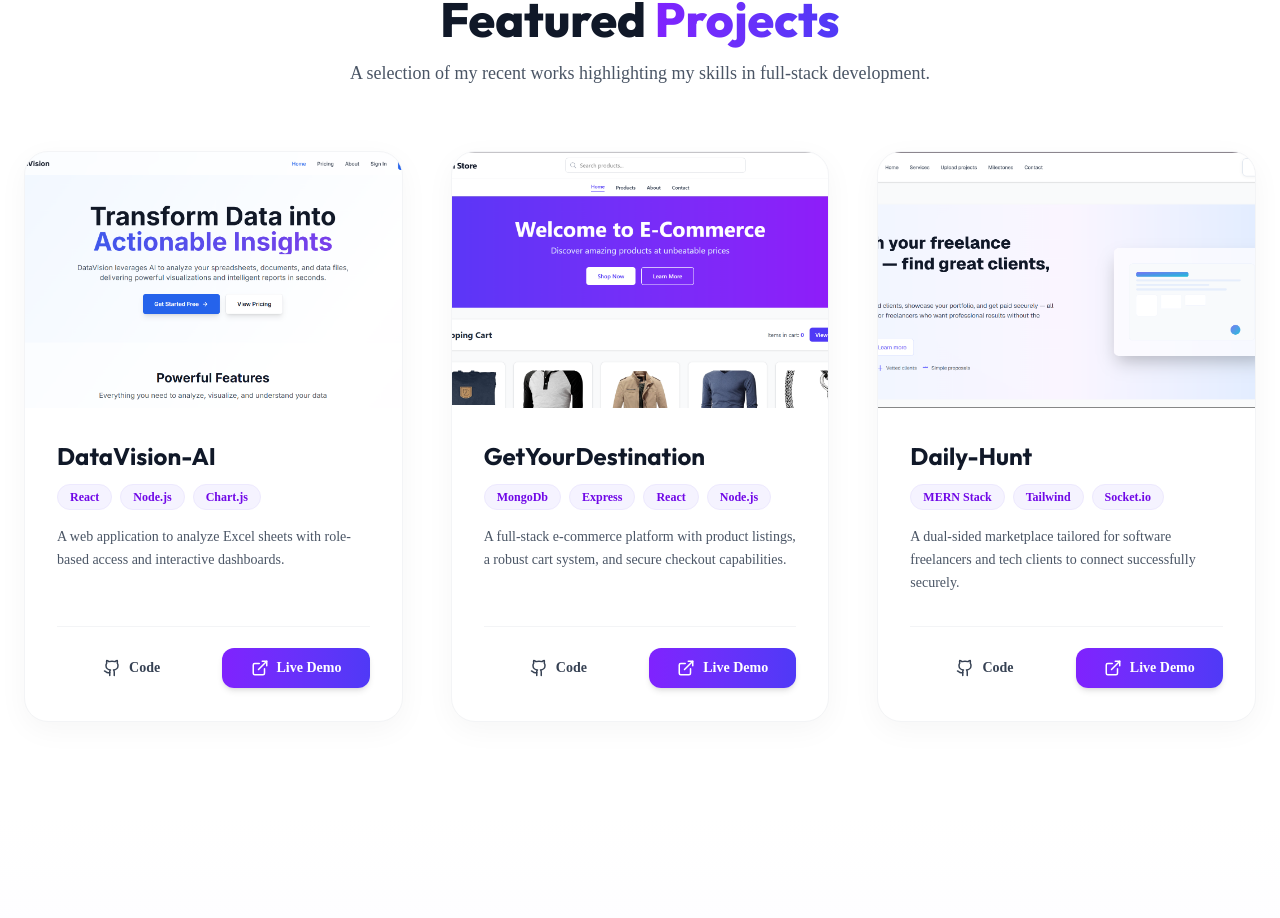
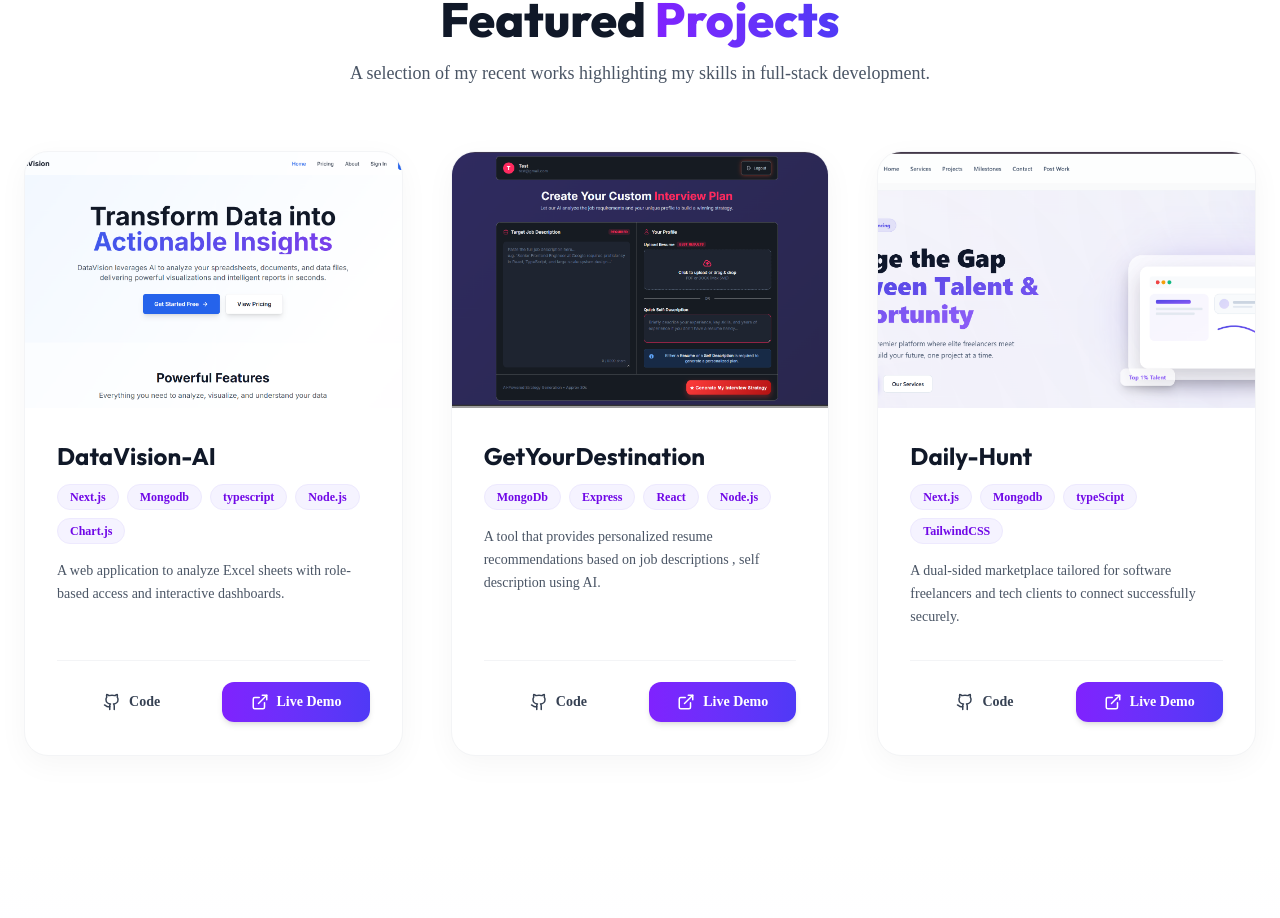
Before and after one commit to Akhilkumar4464/next-portfolio, a Next.js app in the folder frontend/: page / in a window 1280 px wide. Shown: the part 2501-3419 px from the top of the page. Built offline with nearby package versions, Linux system fonts and the light colour scheme.

Commit message:
feat: update Project component with new project details and images

```diff
--- a/frontend/src/components/Project.jsx
+++ b/frontend/src/components/Project.jsx
@@ -13,12 +13,12 @@ const projects = [
     image: "/excelpn.png",
     github: "https://github.com/Akhilkumar4464/DataVision-Ai",
     demo: "https://data-vision-ai-zeta.vercel.app/",
-    tags: ["React", "Node.js", "Chart.js"],
+    tags: ["Next.js","Mongodb","typescript", "Node.js", "Chart.js"],
   },
   {
     title: "GetYourDestination",
-    description: "A full-stack e-commerce platform with product listings, a robust cart system, and secure checkout capabilities.",
-    image: "/store.png",
+    description: "A tool that provides personalized resume recommendations based on job descriptions , self description using AI.",
+    image: "/getyourDestination.png",
     github: "https://github.com/Akhilkumar4464/GetYourDestination",
     demo: "https://get-your-destination-8qb3.vercel.app/login",
     tags: ["MongoDb", "Express", "React", "Node.js"],
@@ -26,10 +26,10 @@ const projects = [
   {
     title: "Daily-Hunt",
     description: "A dual-sided marketplace tailored for software freelancers and tech clients to connect successfully securely.",
-    image: "/ff.png",
+    image: "/daily-Hunt.png",
     github: "https://github.com/Akhilkumar4464/Daily-Hunt-",
     demo: "https://daily-hunt-2ftg.vercel.app/",
-    tags: ["MERN Stack", "Tailwind", "Socket.io"],
+    tags: ["Next.js","Mongodb","typeScipt","TailwindCSS"],
   }
 ];
 
```
Also changed, not shown: frontend/public/daily-Hunt.png (added), frontend/public/getyourDestination.png (added).
